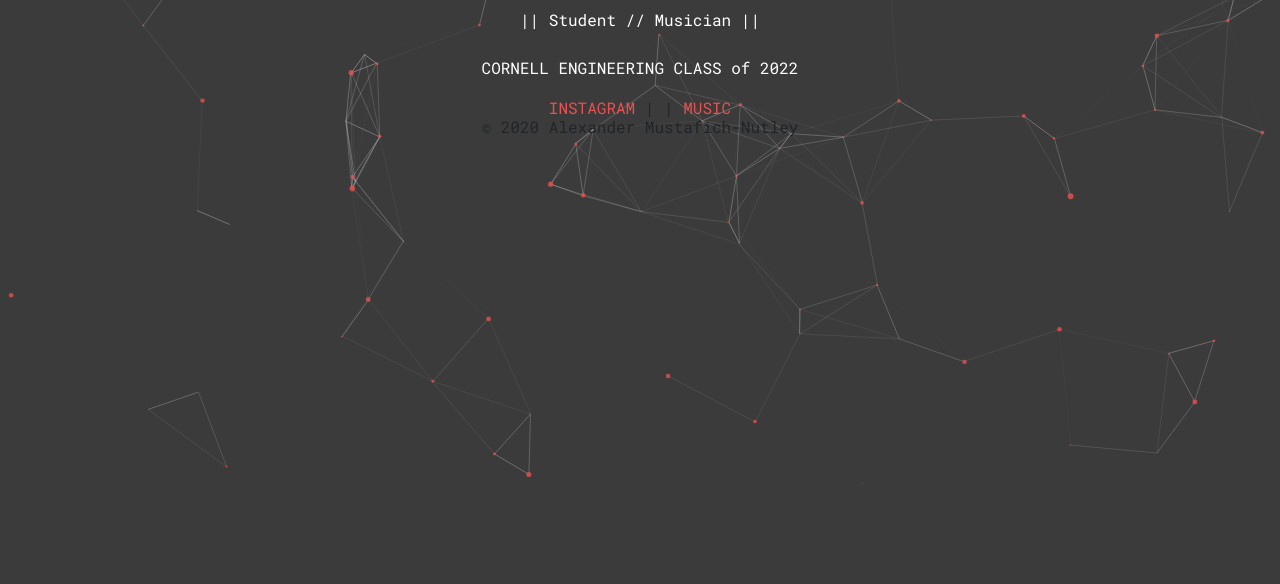
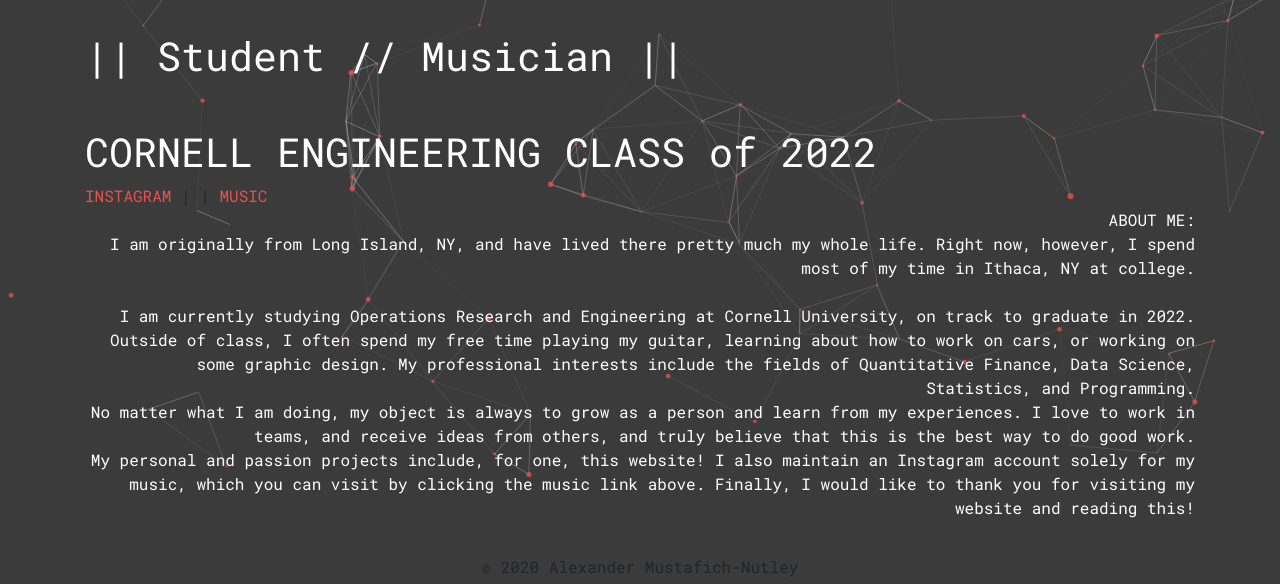
Before and after one commit to alexmnutley/alexmnutley.github.io, a plain HTML site: page index.html in a window 1280 px wide. Shown: the part 304-888 px from the top of the page. Before the commit the page ends 800 px from the top, so only its background shows below. Drawn offline with nearby package versions, Linux system fonts and the light colour scheme.

Commit message:
Added some stuff...

```diff
--- a/css/style.css
+++ b/css/style.css
@@ -1,7 +1,8 @@
 body{
   background-color: #3B3B3B;
   font-family: 'Roboto Mono', monospace;
-  text-align: center;
+  margin-left: auto;
+  margin-right: auto;
 
 }
 h1{
@@ -11,6 +12,7 @@ h1{
 p{
   color: white;
   position: relative;
+  text-align: right;
 }
 a{
   color: #E95050;
--- a/index.html
+++ b/index.html
@@ -16,7 +16,7 @@
 
   </head>
   <body>
-      <div class = "wow fadeIn" data-wow-duration = "3.0s">
+      <div class = "wow fadeIn" data-wow-duration = "0.5s">
       <div id="particles-js"></div>
       </div>
       <div class="container">
@@ -25,15 +25,34 @@
       <img id="logo" src="images/LOGO3.png">
       </div>
       <div class="wow fadeIn" data-wow-duration="1.5s" data-wow-delay="1.5s">
-      <p>
+      <h1>
         <br>|| Student // Musician ||<br>
         <br>CORNELL ENGINEERING CLASS of 2022<br>
-      </p>
+      </h1>
 
       <a href="https://instagram.com/alexmnutley">INSTAGRAM </a>
       |  |
       <a href="https://instagram.com/amnmusic"> MUSIC </a>
       <br>
+      <p>
+        ABOUT ME: <br>
+        I am originally from Long Island, NY, and have lived there pretty much my
+        whole life. Right now, however, I spend most of my time in Ithaca, NY at college.
+        <br>
+        <br>
+        I am currently studying Operations Research and Engineering at Cornell
+         University, on track to graduate in 2022. Outside of class, I often spend my
+         free time playing my guitar, learning about how to work on cars, or working
+         on some graphic design. My professional interests include the fields of
+         Quantitative Finance, Data Science, Statistics, and Programming. <br>
+        No matter what I am doing, my object is always to grow as a person and learn from
+         my experiences. I love to work in teams, and receive ideas from others, and
+         truly believe that this is the best way to do good work. <br>
+        My personal and passion projects include, for one, this website! I also maintain
+         an Instagram account solely for my music, which you can visit by clicking the music
+         link above. Finally, I would like to thank you for visiting my website and reading this!
+        <br>
+        <br>
 
     </div>
   </div>
```
